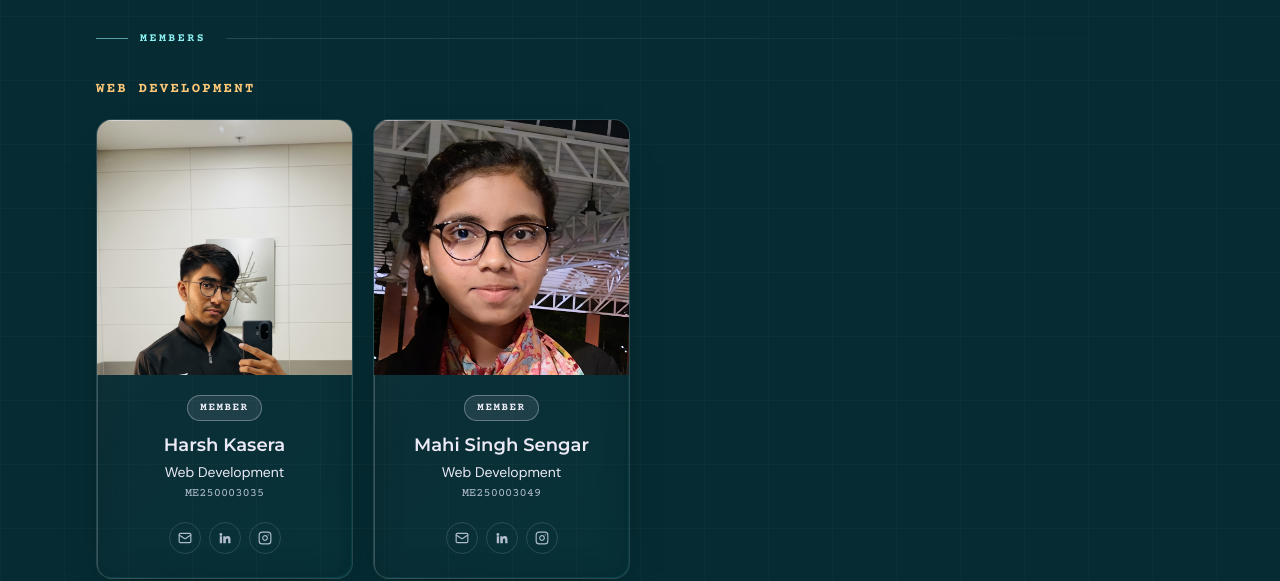
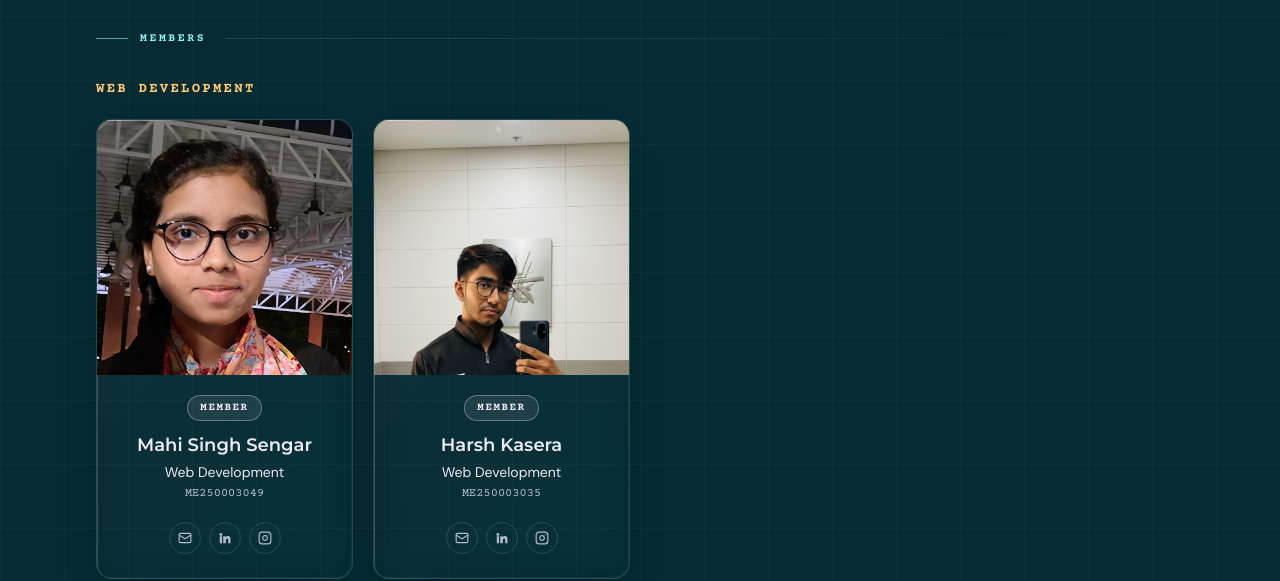
Before and after one commit to AnandVivek-iiti/RIC, a React (Vite) app: page /team in a window 1280 px wide. Shown: the part 2160-2741 px from the top of the page. Built offline with nearby package versions, Linux system fonts and the light colour scheme.

Commit message:
Remove duplicate team member entry
Removed duplicate entry for Mahi Singh Sengar from the team members list.

```diff
--- a/src/data/team.js
+++ b/src/data/team.js
@@ -35,6 +35,17 @@ export const HEADS = [
     instagram: "https://www.instagram.com/anandvivek1223",
     linkedin: "https://www.linkedin.com/in/anandvivek1223",
     members: [
+            {
+        name: "Mahi Singh Sengar",
+        image: "/team/mahi-singh-sengar.jpg",
+        team: "Web Development",
+        position: "Member",
+        roll: "ME250003049",
+        email: "me250003049@iiti.ac.in",
+        phone: "+91-6392498804",
+        instagram: "https://www.instagram.com/mahisingh_1607",
+        linkedin: "https://www.linkedin.com/in/mahi-singh-sengar-b712b4377",
+      },
       {
         name: "Harsh Kasera",
         image: "/team/harsh-kasera.png",
@@ -46,17 +57,7 @@ export const HEADS = [
         instagram: "https://www.instagram.com/harshkasera263",
         linkedin: "https://www.linkedin.com/in/harsh-kasera-076774310",
       },
-      {
-        name: "Mahi Singh Sengar",
-        image: "/team/mahi-singh-sengar.jpg",
-        team: "Web Development",
-        position: "Member",
-        roll: "ME250003049",
-        email: "me250003049@iiti.ac.in",
-        phone: "+91-6392498804",
-        instagram: "https://www.instagram.com/mahisingh_1607",
-        linkedin: "https://www.linkedin.com/in/mahi-singh-sengar-b712b4377",
-      },
+
     ],
   },
   {
```
